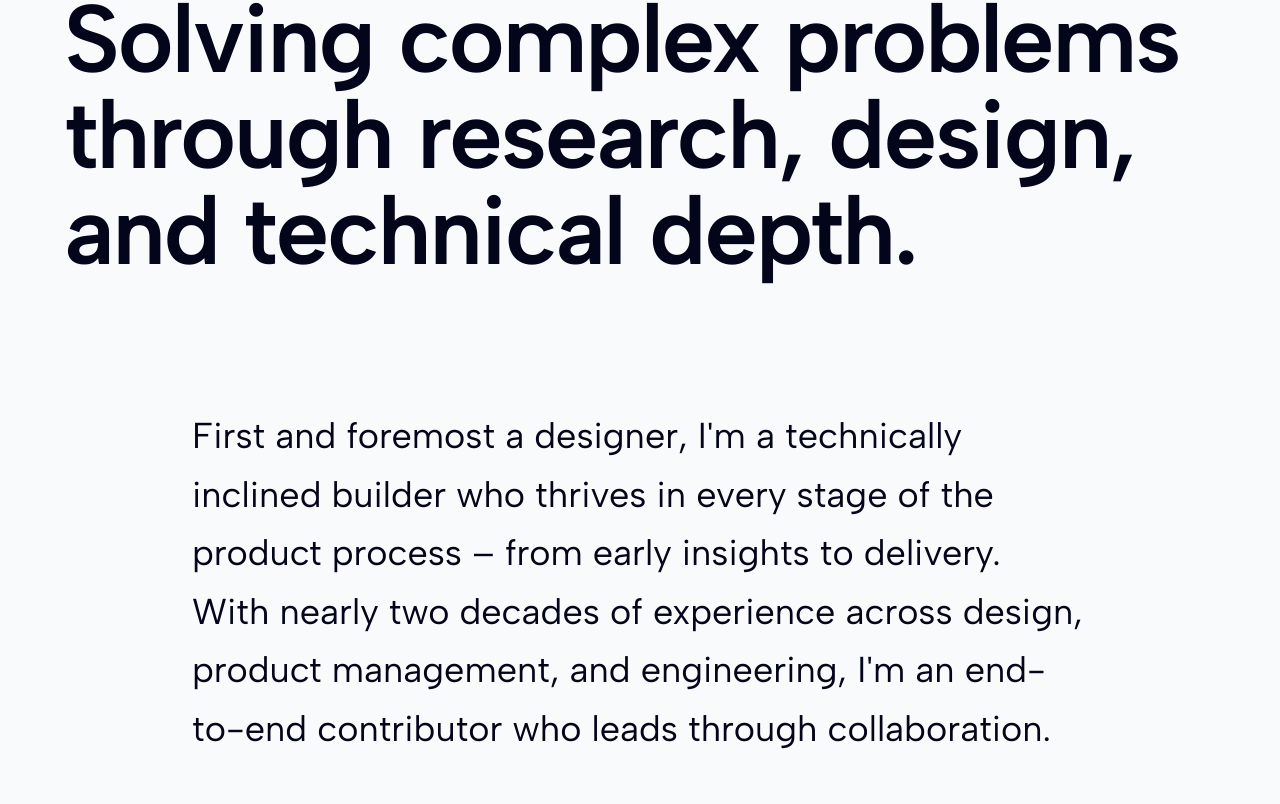
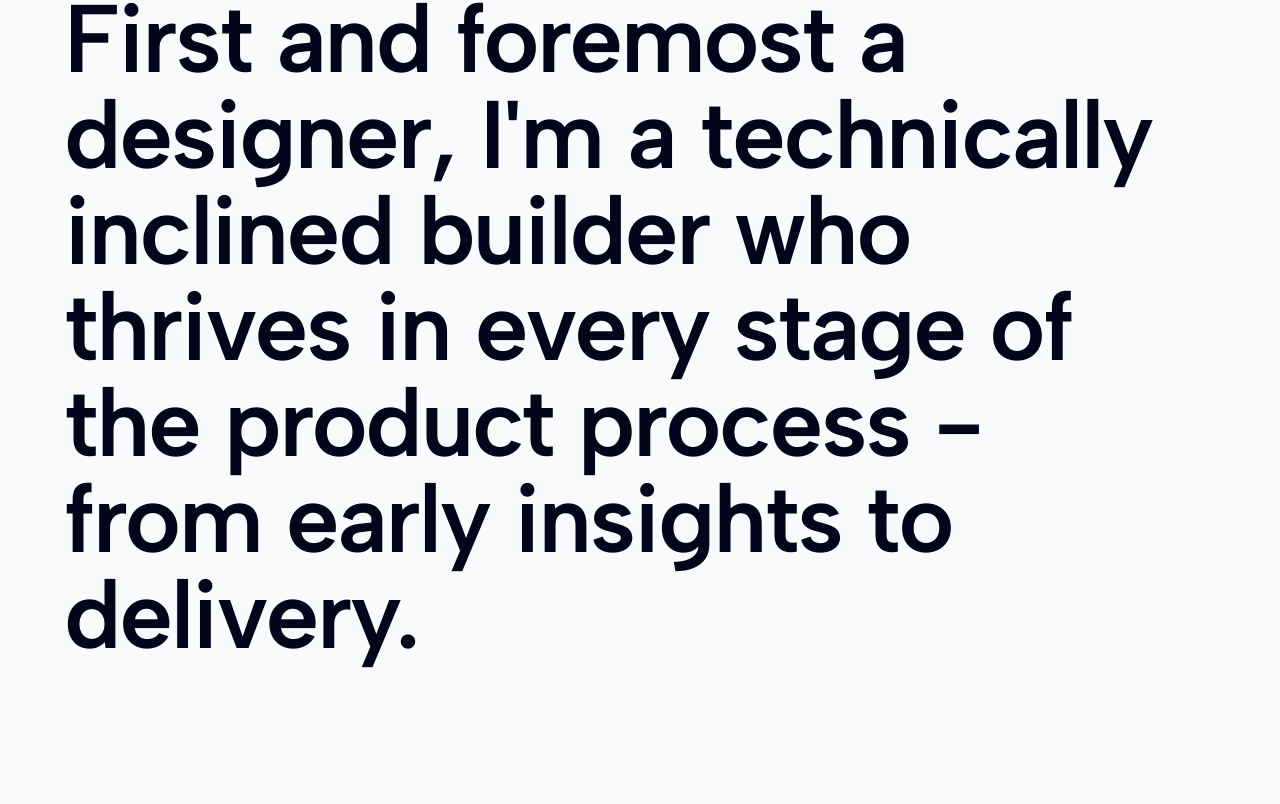
Before and after one commit to kunalbhat/portfolio-2025, a Next.js app: page /about in a window 1280 px wide. Shown: the part 209-1013 px from the top of the page. Built offline with nearby package versions, Linux system fonts and the light colour scheme.

Commit message:
Update about headline

```diff
--- a/src/app/about/page.tsx
+++ b/src/app/about/page.tsx
@@ -77,15 +77,15 @@ export default function AboutPage() {
         <header className="mt-6 md:mt-12 mb-16 md:mb-32">
           <AnimatedHeadline
             className="font-semibold"
-            text="Solving complex problems through research, design, and technical depth."
+            text="First and foremost a designer, I&apos;m a technically inclined
+              builder who thrives in every stage of the product process -
+              from early insights to delivery."
           />
         </header>
         <section className="max-w-4xl mx-auto flex flex-col space-y-28">
           <article>
             <h2>
-              First and foremost a designer, I&apos;m a technically inclined
-              builder who thrives in every stage of the product process &ndash;
-              from early insights to delivery. With nearly two decades of
+              With nearly two decades of
               experience across design, product management, and engineering,
               I&apos;m an end-to-end contributor who leads through
               collaboration.
```
